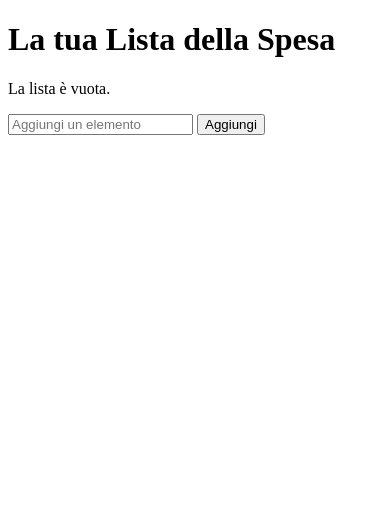
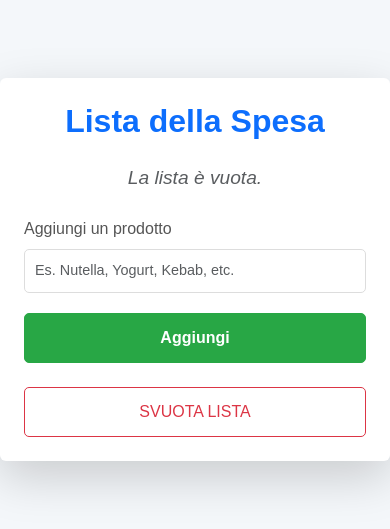
Before and after one commit to Kimpembie2/progettinoflask, a Flask app: page / in a window 390 px wide. Shown: the top 529 px of the page. Run offline with Flask 3, Linux system fonts and the light colour scheme.

Commit message:
si è cosi che si fa

```diff
--- a/listaspesa_flask/app.py
+++ b/listaspesa_flask/app.py
@@ -1,27 +1,52 @@
-from flask import Flask, render_template, request, redirect, url_for
-#render_template: collegare file HTML.
-#inizializza l'app Flask
+from flask import Flask, render_template,request,redirect,url_for
+from flask_sqlalchemy import SQLAlchemy
+from models import db, ListaSpesa
+
 app = Flask(__name__)
 
-#rotta principale
+app.config['SQLALCHEMY_DATABASE_URI'] = 'sqlite:///lista_spesa.db'
+app.config['SQLALCHEMY_TRACK_MODIFICATIONS'] = False
+
+db.init_app(app)
+
+with app.app_context():
+    db.create_all()
+
+lista_spese = []
+
+
 @app.route('/')
 def home():
-    return render_template('index.html', lista=listaspesa)
+    lista_spesa = ListaSpesa.query.all()
 
-@app.route('/aggiungi', methods=['POST'])
-def aggiungi():
+    return render_template('index.html' , lista_spese = lista_spesa)
+
+@app.route('/add', methods=['POST'])
+def add():
     elemento = request.form['elemento']
     if elemento:
-        listaspesa.append(elemento)
+        nuovo_elemento = ListaSpesa(elemento=elemento)
+        db.session.add(nuovo_elemento)
+        db.session.commit()
+
     return redirect(url_for('home'))
 
-@app.route('/rimuovi/<int:indice>', methods=['POST'])
-def rimuovi(indice):
-    if 0 <= indice < len(listaspesa):
-        listaspesa.pop(indice)
+@app.route('/remove/<int:indice>', methods=['POST'])
+def remove(indice):
+    elemento = ListaSpesa.query.get_or_404(indice)
+    db.session.delete(elemento)
+    db.session.commit()
+
     return redirect(url_for('home'))
 
-listaspesa = []
-#avvio dell'app Flask
+@app.route('/delete', methods=['POST'])
+def delete():
+    ListaSpesa.query.delete()
+    db.session.commit()
+
+    return redirect(url_for('home'))
+
+
+
 if __name__ == '__main__':
     app.run(debug=True)
--- a/listaspesa_flask/templates/index.html
+++ b/listaspesa_flask/templates/index.html
@@ -1,33 +1,186 @@
 <!DOCTYPE html>
-<html>
+<html lang="it">
     <head>
         <meta charset="UTF-8">
         <meta name="viewport" content="width=device-width, initial-scale=1.0">
-    <title>Lista della Spesa</title>
+        <title>Lista Spese</title>
+
+        <!-- Bootstrap CDN -->
+        <link href="https://cdn.jsdelivr.net/npm/bootstrap@5.3.3/dist/css/bootstrap.min.css" rel="stylesheet" integrity="sha384-QWTKZyjpPEjISv5WaRU9OFeRpok6YctnYmDr5pNlyT2bRjXh0JMhjY6hW+ALEwIH" crossorigin="anonymous">
+
+        <!-- Stili personalizzati -->
+        <style>
+            /* Reset e box-sizing */
+            * {
+                margin: 0;
+                padding: 0;
+                box-sizing: border-box;
+            }
+
+            body {
+                font-family: 'Arial', sans-serif;
+                background-color: #f4f7fa;
+                color: #333;
+                padding-top: 30px;
+            }
+
+            /* Contenitore principale */
+            .container {
+                max-width: 600px;
+                margin: 0 auto;
+                background-color: #fff;
+                padding: 30px;
+                border-radius: 10px;
+                box-shadow: 0 6px 15px rgba(0, 0, 0, 0.1);
+            }
+
+            /* Intestazione */
+            h1 {
+                font-size: 2.5rem;
+                color: #007bff;
+                font-weight: 600;
+                margin-bottom: 30px;
+            }
+
+            /* Lista delle spese */
+            .list-group-item {
+                border-radius: 5px;
+                padding: 15px;
+                margin-bottom: 10px;
+                background-color: #f9f9f9;
+                border: 1px solid #ddd;
+                transition: all 0.3s ease;
+            }
+
+            .list-group-item:hover {
+                background-color: #e2f1ff;
+                transform: translateX(5px);
+            }
+
+            /* Form e input */
+            .form-label {
+                font-size: 1rem;
+                font-weight: 500;
+                color: #555;
+            }
+
+            .form-control {
+                border-radius: 5px;
+                border: 1px solid #ddd;
+                font-size: 1rem;
+                padding: 10px;
+                margin-bottom: 20px;
+            }
+
+            /* Bottoni */
+            .btn-success {
+                background-color: #28a745;
+                border-color: #28a745;
+                font-weight: 600;
+                padding: 12px;
+                border-radius: 5px;
+                transition: all 0.3s ease;
+            }
+
+            .btn-success:hover {
+                background-color: #218838;
+                border-color: #1e7e34;
+            }
+
+            .btn-danger {
+                background-color: #dc3545;
+                border-color: #dc3545;
+                font-weight: 500;
+                padding: 5px 10px;
+                border-radius: 5px;
+                transition: all 0.3s ease;
+            }
+
+            .btn-danger:hover {
+                background-color: #c82333;
+                border-color: #bd2130;
+            }
+
+            .btn-outline-danger {
+                color: #dc3545;
+                border-color: #dc3545;
+                font-weight: 500;
+                padding: 12px;
+                border-radius: 5px;
+                text-transform: uppercase;
+                transition: all 0.3s ease;
+            }
+
+            .btn-outline-danger:hover {
+                background-color: #dc3545;
+                color: #fff;
+            }
+
+            /* Testo vuoto */
+            .text-muted {
+                font-size: 1.2rem;
+                font-style: italic;
+            }
+
+            /* Responsività */
+            @media (max-width: 768px) {
+                .container {
+                    padding: 20px;
+                }
+
+                h1 {
+                    font-size: 2rem;
+                }
+
+                .form-control {
+                    font-size: 0.9rem;
+                }
+
+                .list-group-item {
+                    padding: 12px;
+                }
+            }
+        </style>
+
     </head>
     <body>
-    <h1>La tua Lista della Spesa</h1>
-    {% if lista %}
-    <ul>
-    {% for elemento in lista %}
-    <li>
-    {{ elemento }}
-    <form action="/rimuovi/{{ loop.index0 }}" method="post"
 
-    style="display:inline;">
+        <!-- Contenitore principale -->
+        <div class="container mt-5 shadow-lg p-4 rounded bg-white">
 
-    <button type="submit">Rimuovi</button>
+            <!-- Intestazione -->
+            <h1 class="text-center text-primary mb-4">Lista della Spesa</h1>
+
+            {% if lista_spese %}
+                <ul class="list-group">
+                    {% for elemento in lista_spese %}
+                    <li class="list-group-item d-flex justify-content-between align-items-center">
+                        {{ elemento.elemento }}
+                        <form action="/remove/{{elemento.id}}" method="post" class="m-0">
+                            <button type="submit" class="btn btn-danger btn-sm">Rimuovi</button>
                         </form>
                     </li>
                     {% endfor %}
                 </ul>
             {% else %}
-    <p>La lista è vuota.</p>
+                <p class="text-center text-muted mt-4">La lista è vuota.</p>
             {% endif %}
-    <form action="/aggiungi" method="post">
-        <input type="text" name="elemento" placeholder="Aggiungi un elemento"
-        required>
-        <button type="submit">Aggiungi</button>
+
+            <!-- Form Aggiungi prodotto -->
+            <form action="/add" method="post" class="mt-4">
+                <div class="mb-3">
+                    <label for="elemento" class="form-label">Aggiungi un prodotto</label>
+                    <input type="text" name="elemento" class="form-control" id="product" placeholder="Es. Nutella, Yogurt, Kebab, etc.">
+                </div>
+                <button type="submit" class="btn btn-success w-100">Aggiungi</button>
             </form>
+
+            <!-- Form Svuota lista -->
+            <form action="/delete" method="post" class="mt-4">
+                <button type="submit" class="btn btn-outline-danger w-100">Svuota Lista</button>
+            </form>
+
+        </div>
+
     </body>
 </html>
```
Also changed, not shown: listaspesa_flask/models.py (+5 -15 lines), listaspesa_flask/static/css/style.css (added, +134 -0 lines), instance/lista_spesa.db (added). Lines whose indentation alone changed are shown as unchanged.
